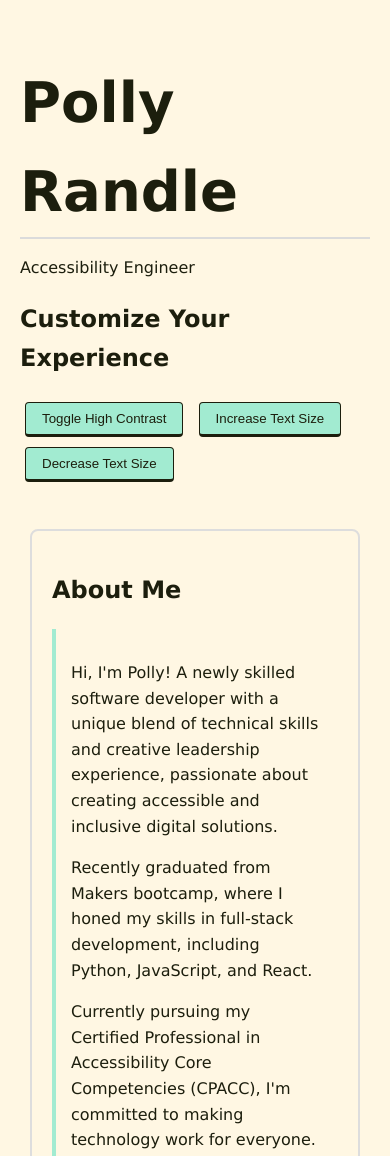
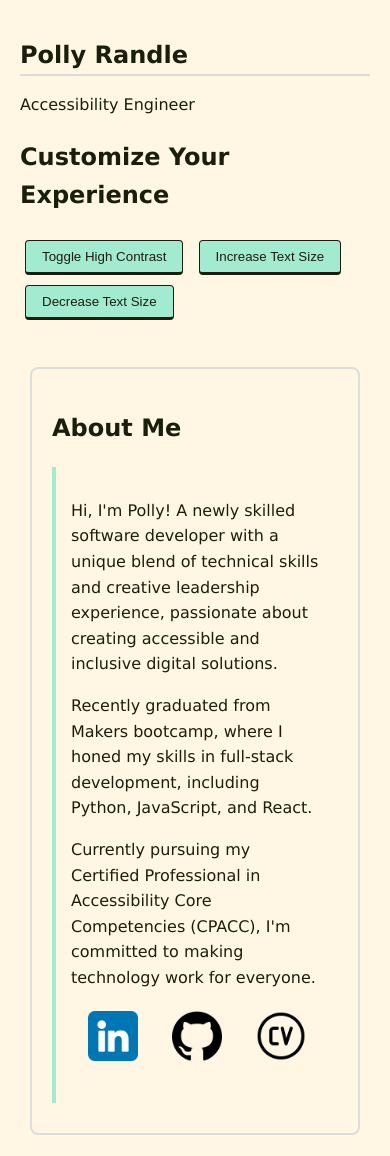
Before and after one commit to pollynotpolly/Portfolio, a website built with Vite: page index.html in a window 390 px wide. Shown: the top 1156 px of the page. Built offline with nearby package versions, Linux system fonts and the light colour scheme.

Commit message:
high contrast tweaks and link image spacing

```diff
--- a/index.html
+++ b/index.html
@@ -1,5 +1,5 @@
 <!DOCTYPE html>
-<html lang="'en">
+<html lang="en">
     <head>
         <meta charset="UTF-8">
         <meta name="viewport" content="width=device-width, initial-scale=1.0">
--- a/styles.css
+++ b/styles.css
@@ -2,9 +2,12 @@
 :root {
     --text-color: #1C1E0D;
     --bg-color: #FFF7E3;
-    --link-color: #A2EBD1;
+    --link-color: #2610e9;
+    --button-color: #A2EBD1;
     --font-size: 16px;
     --line-height: 1.6;
+    --image-bg-high-contrast: #ffffff;
+
 }
 
 body {
@@ -25,11 +28,23 @@ p, li {
 }
 
 h1 {
-    font-size: 3.5rem;
-    color: var (--text-color); /* Ensure good contrast */
-    margin-bottom: 1rem; /* Add some space below the h1 */
-    max-width: none;
-    border-bottom: 2px solid #dbdbdb; /* Add a border for better visibility */
+    font-size: clamp(2rem, 5vw, 3.5rem);
+    color: var(--text-color);
+    margin-bottom: 1rem;
+    max-width: 100%;
+    border-bottom: 2px solid #dbdbdb;
+    overflow-wrap: break-word;
+    hyphens: auto;
+}
+
+@media (max-width: 768px) {
+    h1 {
+        font-size: clamp(1.5rem, 4vw, 2.5rem);
+    }
+}
+
+a {
+    color: var(--link-color);
 }
 
 /* High contrast mode */
@@ -37,19 +52,9 @@ h1 {
     --text-color: #fff;
     --bg-color: #000;
     --link-color: #00ff00;
+    --button-color: #00ff00;
+    --image-bg-high-contrast: #ffffff;
 }
-
-[data-theme="high-contrast"] .resources-bar {
-    background: #000;
-    border: 1px solid #fff;
-}
-
-[data-theme="high-contrast"] .resources-bar a {
-    color: #00ff00;
-}
-
-[data-theme="high-contrast"] #toc-toggle {
-background: #00ff00;}
 
 .info-boxes {
     border: 2px solid #ddd;
@@ -60,10 +65,40 @@ background: #00ff00;}
     margin: 10px;
 }
 
+.image-links {
+    display: flex;
+    justify-content: space-around;
+    align-items: center;
+    margin: 20px 0;
+}
+
+.image-links a {
+    display: inline-block;
+    margin: 0 10px;
+}
+
 .image-links img {
-    max-width: 30%;
+    max-width: 100%;
     height: auto;
-    width: 400px;
+    width: 60px; /* Adjust this value to make images smaller */
+    transition: transform 0.3s ease;
+}
+
+[data-theme="high-contrast"] .image-links img {
+    background-color: var(--image-bg-high-contrast);
+    border: 2px solid var(--text-color);
+    border-radius: 5px;
+    padding: 5px;
+}
+
+.image-links img:hover {
+    transform: scale(1.1);
+}
+
+@media (max-width: 768px) {
+    .image-links img {
+        width: 50px; /* Smaller size for mobile devices */
+    }
 }
 
 .page-grid {
@@ -78,12 +113,12 @@ background: #00ff00;}
 .explanation {
     --bg-color: #FFF7E3;
     padding: 15px;
-    border-left: 4px solid var(--link-color);
+    border-left: 4px solid var(--button-color);
     margin: 10px 0;
 }
 
 button {
-    background: var(--link-color);
+    background: var(--button-color);
     color: #1C1E0D;
     border: 1px solid;
     border-bottom: 3px solid;
```
